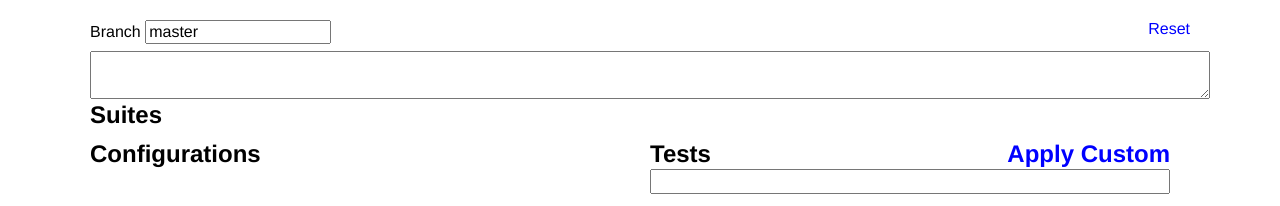
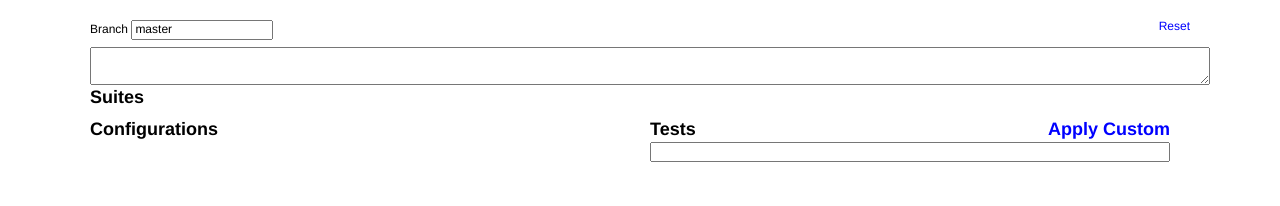
Before and after one commit to cloudify-cosmo/system-tests-launcher, a plain HTML site: page index.html in a window 1280 px wide. Drawn offline with nearby package versions, Linux system fonts and the light colour scheme; no server answers.

Commit message:
decrease font size

```diff
--- a/css/style.css
+++ b/css/style.css
@@ -1,5 +1,6 @@
 body {
   font-family: Helvetica, sans-serif;
+  font-size: 0.75em;
   padding-bottom: 10px;
 }
 
```
